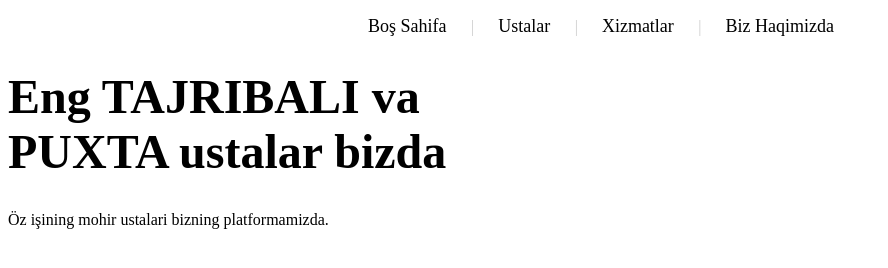
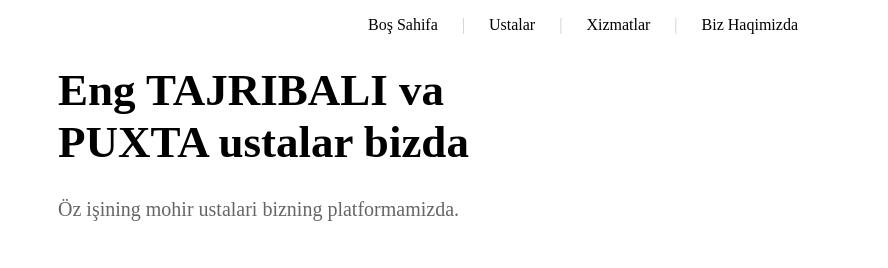
Before and after one commit to Zufar-Aminov/Thorough-Project, a plain HTML site: page index.html in a window 1280 px wide. Shown: the whole page, without its empty margins (0-888 px from the left). Drawn offline with Linux system fonts and the light colour scheme.

Commit message:
Adjust font sizes in style.css

```diff
--- a/style.css
+++ b/style.css
@@ -1,7 +1,7 @@
 li.navbar {
     display: inline;
     padding: 20px;
-    font-size: large;
+    font-size:medium;
 }
 
 a.a1 {
@@ -17,6 +17,15 @@ span.nav_beetwen {
     opacity: 0.2;
 }
 
-h1.main_title{
-    font-size: xxx-large;
+h1.main_title {
+    font-size:45px;
 }
+
+p.second_title {
+    font-size: 20px;
+    opacity: 0.6;
+}
+
+div.title1 {
+    padding-left: 50px;
+}
```
